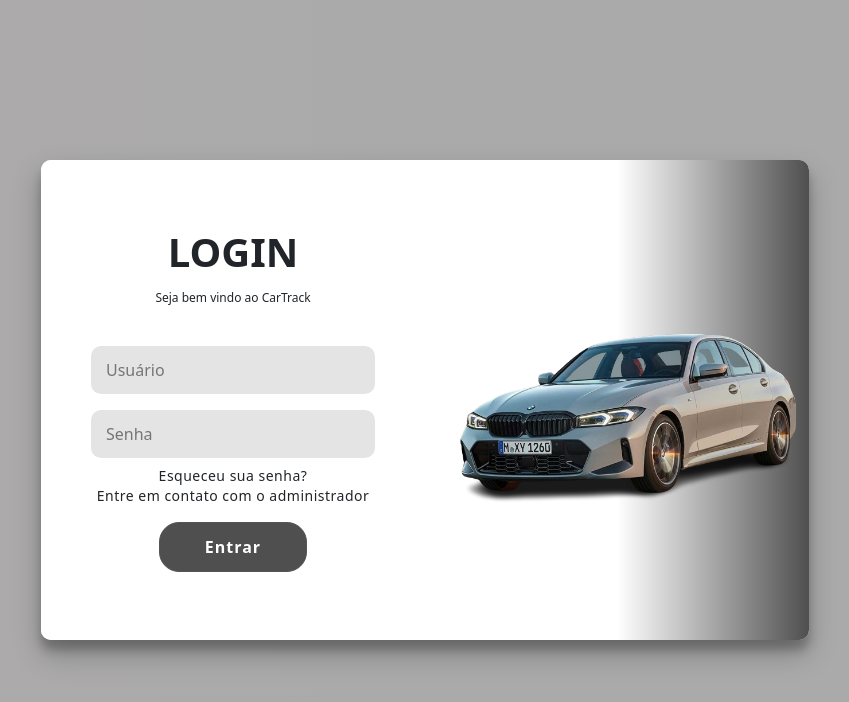
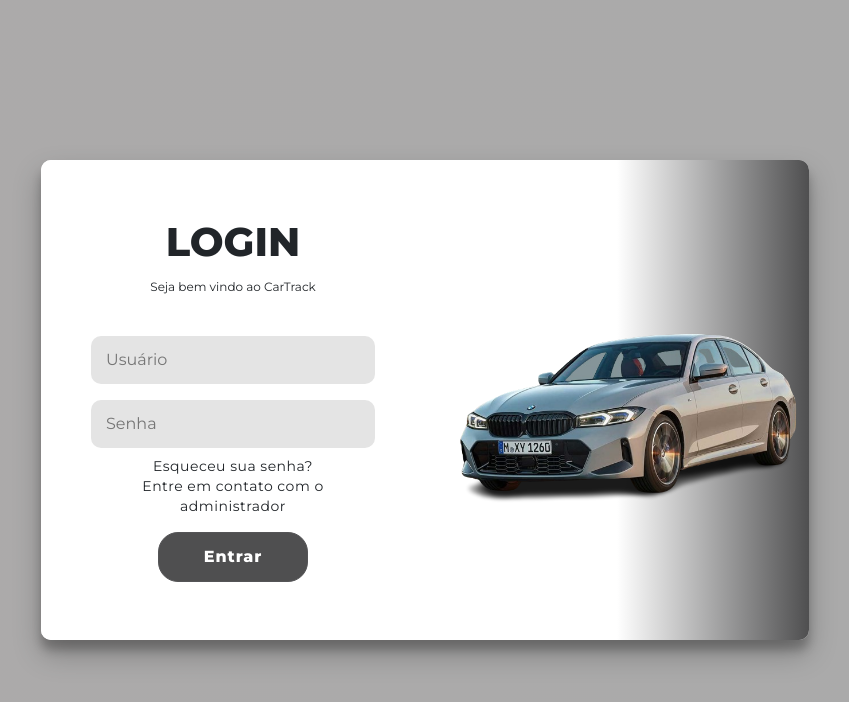
Before and after one commit to LucassenaSM/cartrack, a React (Create React App) app: page /login in a window 1280 px wide. Shown: the top 702 px of the page, without its empty margins (215-1064 px from the left). Built offline with nearby package versions, Linux system fonts and the light colour scheme.

Commit message:
arrumamos conflitos css

```diff
--- a/public/index.html
+++ b/public/index.html
@@ -1,8 +1,8 @@
 <!DOCTYPE html>
-<html lang="en">
+<html lang="pt-br">
   <head>
     <meta charset="utf-8" />
-    <!-- <link rel="icon" href="%PUBLIC_URL%/favicon.ico" /> -->
+
     <meta name="viewport" content="width=device-width, initial-scale=1" />
     <meta name="theme-color" content="#000000" />
     <meta
@@ -12,17 +12,6 @@
     <title>CarTrack</title>
   </head>
   <body>
-    <noscript>You need to enable JavaScript to run this app.</noscript>
     <div id="root"></div>
-    <!--
-     This HTML file is a template.
-      If you open it directly in the browser, you will see an empty page.
-
-      You can add webfonts, meta tags, or analytics to this file.
-      The build step will place the bundled scripts into the <body> tag.
-
-      To begin the development, run `npm start` or `yarn start`.
-      To create a production bundle, use `npm run build` or `yarn build`.
-    -->
   </body>
 </html>
--- a/src/components/pages/login.js
+++ b/src/components/pages/login.js
@@ -1,4 +1,4 @@
-import styles from "./login.module.css";
+import css from "./login.module.css";
 import carro from "../img/bmw.png";
 import React, { useState } from "react";
 import { Modal } from "react-bootstrap";
@@ -81,10 +81,10 @@ function Login() {
   }
 
   return (
-    <body>
-      <div className={styles.container}>
-        <div className={styles.form_container}>
-          <form className={styles.form} onSubmit={logar}>
+    <div className={css.corpo}>
+      <div className={css.container}>
+        <div className={css.form_container}>
+          <form className={css.form} onSubmit={logar}>
             <header>
               <h1>LOGIN</h1>
               <span>Seja bem vindo ao CarTrack</span>
@@ -110,7 +110,7 @@ function Login() {
           </form>
         </div>
         <div>
-          <div className={styles.overlay_panel}>
+          <div className={css.overlay_panel}>
             <img src={carro} alt="Carro" />
           </div>
         </div>
@@ -123,7 +123,7 @@ function Login() {
         setShow={setShowError}
         onDismiss={() => setShowError(false)}
       />
-    </body>
+    </div>
   );
 }
 
--- a/src/components/pages/login.module.css
+++ b/src/components/pages/login.module.css
@@ -7,7 +7,7 @@
 	margin: 0em;
 }
 
-body {
+.corpo{
 	background: linear-gradient(to right, rgb(172, 170, 170),  #aaaaaa);
 	display: flex;
 	justify-content: center;
--- /dev/null
+++ b/src/components/pages/main.js
@@ -0,0 +1,6 @@
+function Main(){
+
+    window.location.href = "login";
+}
+
+export default Main;
--- /dev/null
+++ b/src/components/pages/notFoundPage.js
@@ -0,0 +1,8 @@
+const NotFoundPage = () => {
+    return(
+        <>
+        <h1>404</h1>
+        </>
+    );
+}
+export default NotFoundPage;
--- a/src/routers.js
+++ b/src/routers.js
@@ -1,11 +1,15 @@
+import { BrowserRouter as Router, Routes, Route } from 'react-router-dom';
 import Login from './components/pages/login.js';
-import { BrowserRouter as Router, Routes, Route} from 'react-router-dom';
+import Main from './components/pages/main.js';
+import NotFoundPage from './components/pages/notFoundPage.js';
 
 function Rotas() {
   return (
     <Router>
       <Routes>
         <Route path="/login" element={<Login />} />
+        <Route path="/" element={<Main />} />
+        <Route path="*" element={<NotFoundPage />} />
       </Routes>
     </Router>
   );
```
